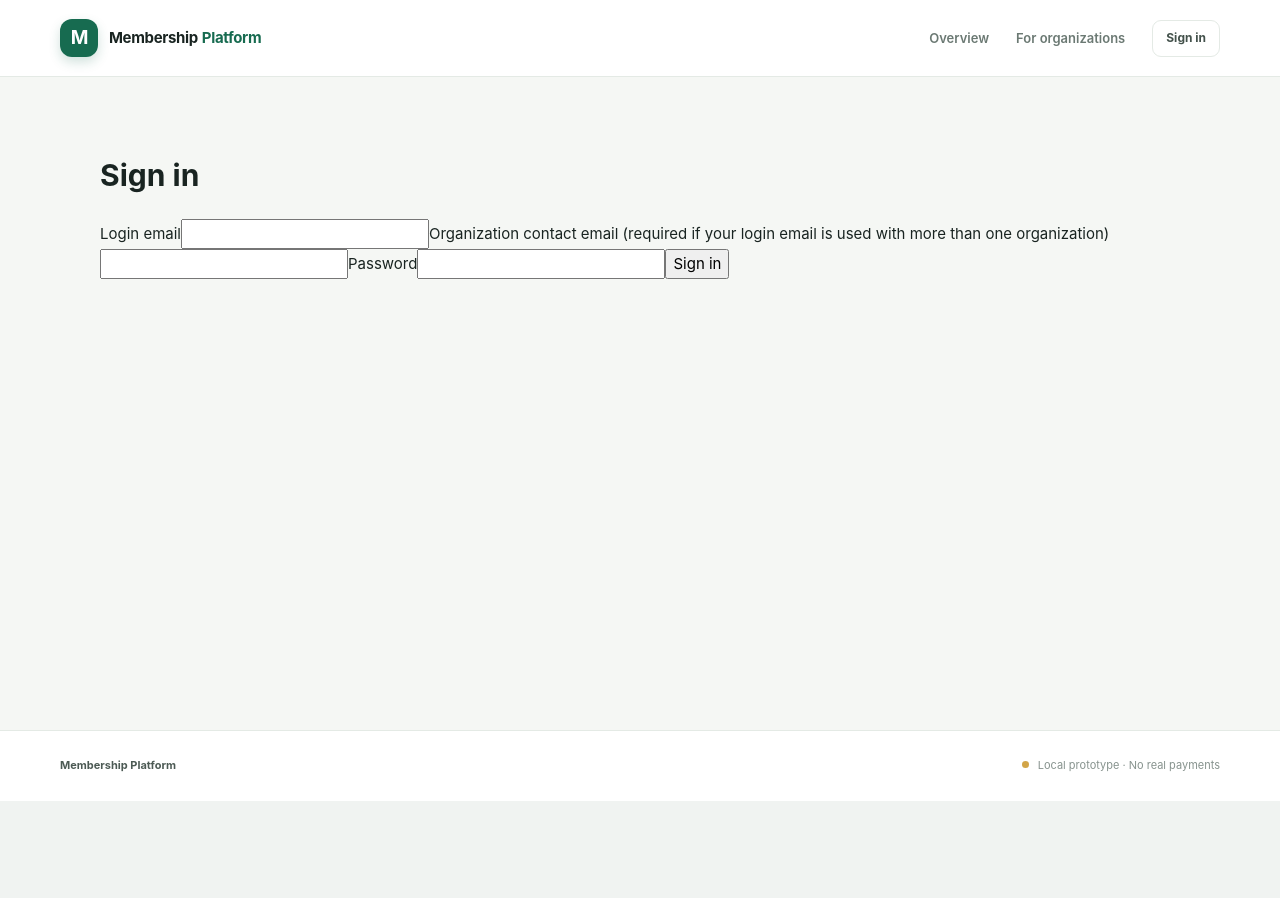
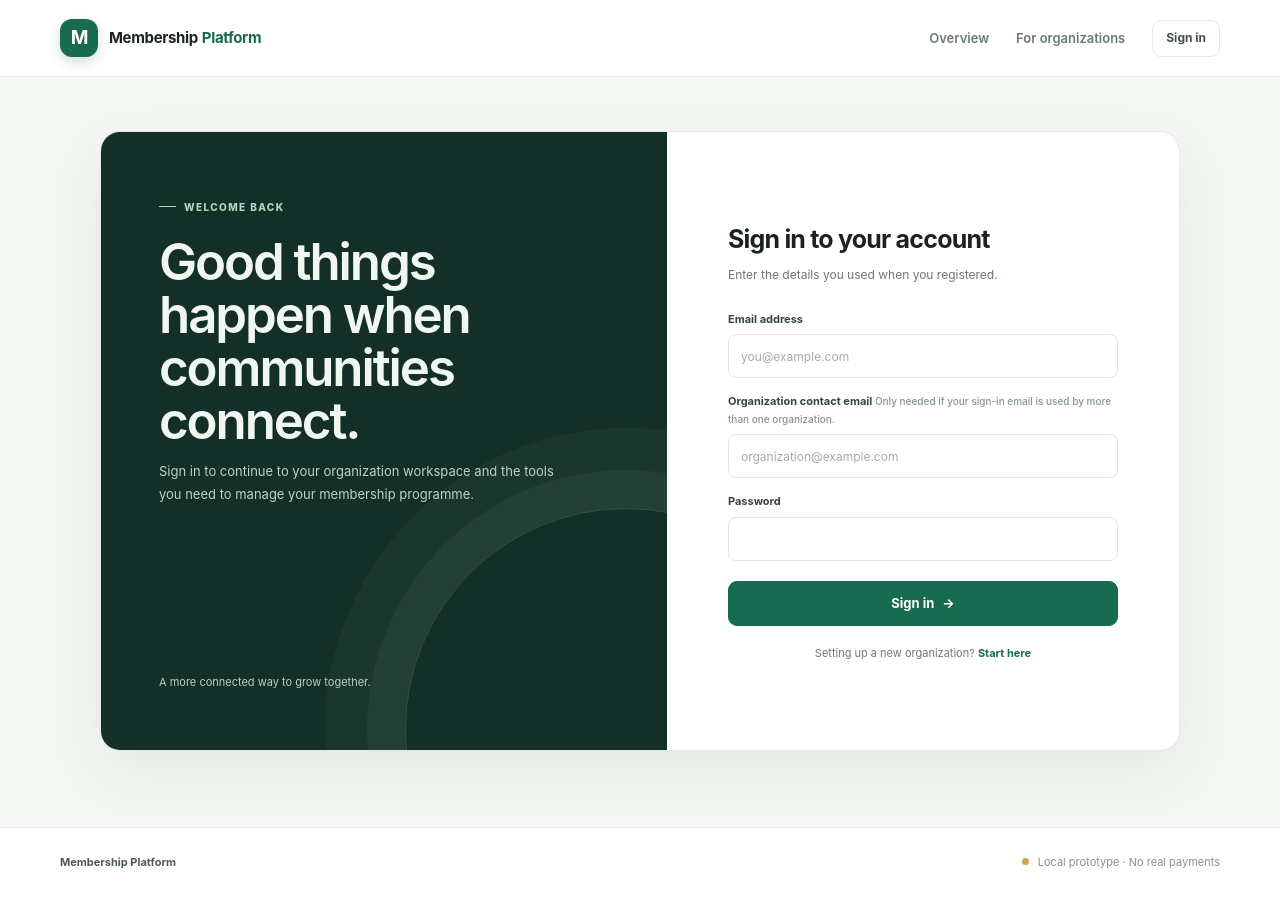
Before and after one commit to itsmepava/Socio, a Flask app: page /login in a window 1280 px wide. Before the commit the page ends 801 px from the top, so only its background shows below. Run offline with Flask 3, Linux system fonts and the light colour scheme; some libraries are stand-ins or nearby versions.

Commit message:
Refresh sign-in page

```diff
--- a/templates/login.html
+++ b/templates/login.html
@@ -1 +1,28 @@
-{% extends 'base.html' %}{% block title %}Sign in{% endblock %}{% block content %}<h1>Sign in</h1><form method="post"><input type="hidden" name="csrf_token" value="{{ csrf_token() }}"><label>Login email</label><input name="email" type="email" maxlength="254" required><label>Organization contact email (required if your login email is used with more than one organization)</label><input name="organization_email" type="email" maxlength="254"><label>Password</label><input name="password" type="password" required><button>Sign in</button></form>{% endblock %}
+{% extends 'base.html' %}
+{% block title %}Sign in{% endblock %}
+{% block content %}
+  <section class="auth-layout">
+    <aside class="auth-aside">
+      <div>
+        <span class="eyebrow">Welcome back</span>
+        <h1 class="auth-title">Good things happen when communities connect.</h1>
+        <p class="auth-description">Sign in to continue to your organization workspace and the tools you need to manage your membership programme.</p>
+      </div>
+      <div class="auth-aside-bottom">A more connected way to grow together.</div>
+    </aside>
+    <div class="auth-main">
+      <div class="auth-form-wrap">
+        <h2 class="auth-heading">Sign in to your account</h2>
+        <p class="auth-lede">Enter the details you used when you registered.</p>
+        <form method="post" class="form-stack" autocomplete="on">
+          <input type="hidden" name="csrf_token" value="{{ csrf_token() }}">
+          <div class="field"><label for="email">Email address</label><input id="email" name="email" type="email" maxlength="254" autocomplete="username" placeholder="you@example.com" required></div>
+          <div class="field"><label for="organization_email">Organization contact email <span class="field-hint">Only needed if your sign-in email is used by more than one organization.</span></label><input id="organization_email" name="organization_email" type="email" maxlength="254" autocomplete="organization" placeholder="organization@example.com"></div>
+          <div class="field"><label for="password">Password</label><input id="password" name="password" type="password" autocomplete="current-password" required></div>
+          <button class="button form-submit" type="submit">Sign in <span aria-hidden="true">→</span></button>
+        </form>
+        <p class="form-footnote">Setting up a new organization? <a href="{{ url_for('register_organization') }}">Start here</a></p>
+      </div>
+    </div>
+  </section>
+{% endblock %}
```
